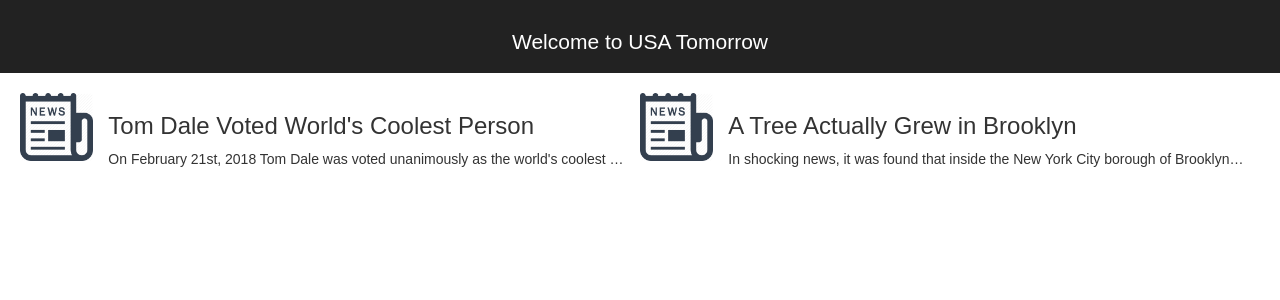
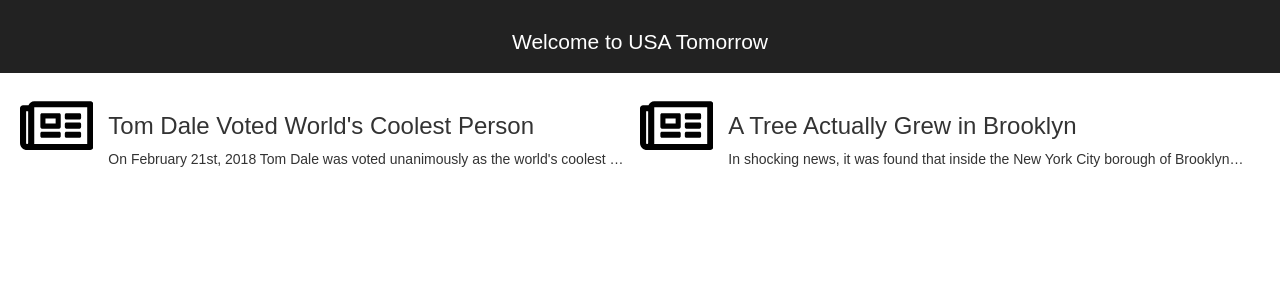
Before and after one commit to GannettDigital/simulato-test-site, a React (Create React App) app: page / in a window 1280 px wide. Shown: the top 300 px of the page. Built offline with nearby package versions, Linux system fonts and the light colour scheme.

Commit message:
issue-3: remove copyright image and use open svg

```diff
--- a/src/news-article.js
+++ b/src/news-article.js
@@ -1,7 +1,8 @@
 import React from 'react';
-import { Image, Row, Col } from 'react-bootstrap';
-import NewsIcon from './news-icon.png';
+import { Row, Col } from 'react-bootstrap';
 import ViewStoryModal from './view-story-modal.js';
+
+// Below svg has the following license: https://fontawesome.com/license
 
 export default class NewsArticle extends React.Component {
   constructor(props) {
@@ -27,7 +28,7 @@ export default class NewsArticle extends React.Component {
       <div>
         <Row id={this.props.id} onClick={this.handleShow}>
           <Col xs={2} md={2}>
-            <Image id={`${this.props.id}Image`} responsive src={NewsIcon} alt="thumbnail" />
+            <svg id={`${this.props.id}Image`} xmlns="http://www.w3.org/2000/svg" viewBox="0 0 576 512"><path d="M552 64H112c-20.858 0-38.643 13.377-45.248 32H24c-13.255 0-24 10.745-24 24v272c0 30.928 25.072 56 56 56h496c13.255 0 24-10.745 24-24V88c0-13.255-10.745-24-24-24zM48 392V144h16v248c0 4.411-3.589 8-8 8s-8-3.589-8-8zm480 8H111.422c.374-2.614.578-5.283.578-8V112h416v288zM172 280h136c6.627 0 12-5.373 12-12v-96c0-6.627-5.373-12-12-12H172c-6.627 0-12 5.373-12 12v96c0 6.627 5.373 12 12 12zm28-80h80v40h-80v-40zm-40 140v-24c0-6.627 5.373-12 12-12h136c6.627 0 12 5.373 12 12v24c0 6.627-5.373 12-12 12H172c-6.627 0-12-5.373-12-12zm192 0v-24c0-6.627 5.373-12 12-12h104c6.627 0 12 5.373 12 12v24c0 6.627-5.373 12-12 12H364c-6.627 0-12-5.373-12-12zm0-144v-24c0-6.627 5.373-12 12-12h104c6.627 0 12 5.373 12 12v24c0 6.627-5.373 12-12 12H364c-6.627 0-12-5.373-12-12zm0 72v-24c0-6.627 5.373-12 12-12h104c6.627 0 12 5.373 12 12v24c0 6.627-5.373 12-12 12H364c-6.627 0-12-5.373-12-12z"/></svg>
           </Col>
           <Col xs={10} md={10}>
             <Row>
```
Also changed, not shown: src/news-icon.png (deleted), 1 other file (tests, documents, lock files or other folders).
